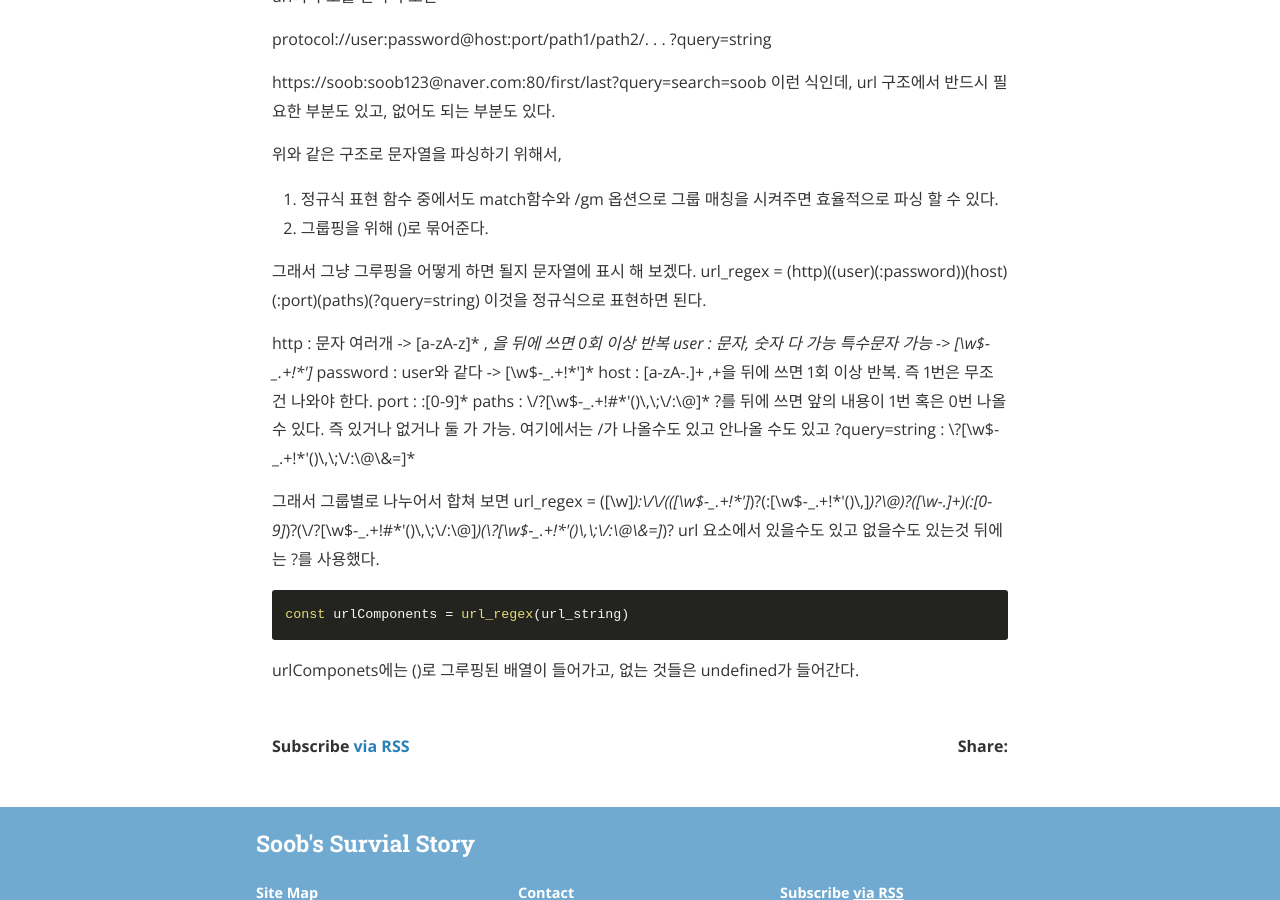
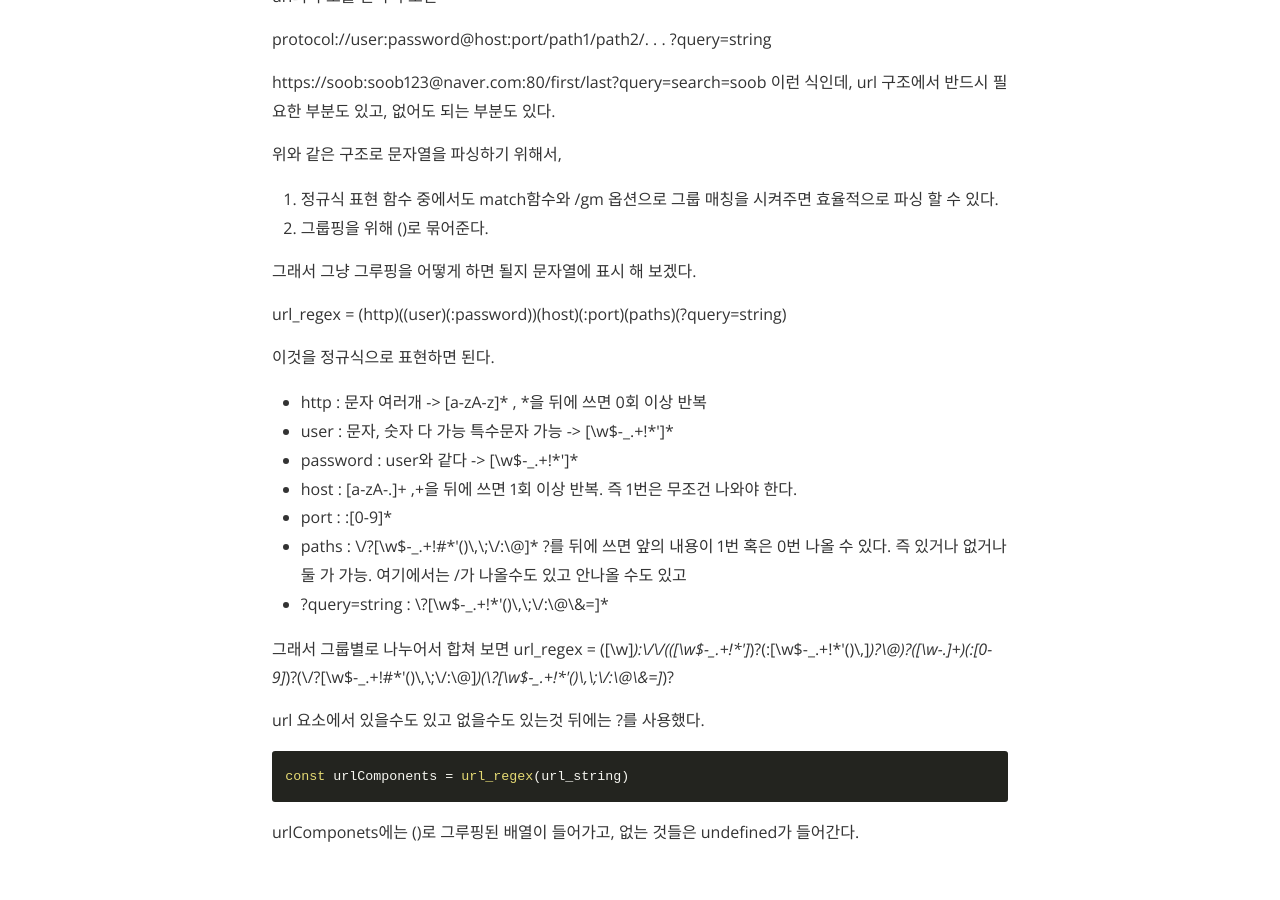
Before and after one commit to soob-forest/soob-forest.github.io, a Jekyll site: the page built from _posts/2019-08-11-javascript11.markdown, in a window 1280 px wide and 900 px high, scrolled down 773 px. Built offline with Jekyll 4.4.1, drawn with Linux system fonts in a browser that asks for light colours; nearby versions of some CDN libraries.

````diff
--- a/_posts/2019-08-11-javascript11.markdown
+++ b/_posts/2019-08-11-javascript11.markdown
@@ -37,22 +37,26 @@ https://soob:soob123@naver.com:80/first/last?query=search=soob
 2. 그룹핑을 위해 ()로 묶어준다.
 
 그래서 그냥 그루핑을 어떻게 하면 될지 문자열에 표시 해 보겠다.
+
 url_regex = (http)((user)(:password))(host)(:port)(paths)(?query=string)
+
 이것을 정규식으로 표현하면 된다.
 
 
-http : 문자 여러개 -> [a-zA-z]*  , *을 뒤에 쓰면 0회 이상 반복
-user : 문자, 숫자 다 가능 특수문자 가능 -> [\w\$\-\_\.\+\!\*\']*
-password : user와 같다 -> [\w\$\-\_\.\+\!\*\']*
-host : [a-zA\-\.]+  ,+을 뒤에 쓰면 1회 이상 반복. 즉 1번은 무조건 나와야 한다.
-port : :[0-9]*
-paths : \/?[\w\$\-\_\.\+\!\#\*\'\(\)\,\;\/\:\@]*  ?를 뒤에 쓰면 앞의 내용이 1번 혹은 0번 나올 수 있다. 즉 있거나 없거나 둘 가 가능. 여기에서는 /가 나올수도 있고 안나올 수도 있고
-?query=string : \?[\w\$\-\_\.\+\!\*\'\(\)\,\;\/\:\@\&\=]*
+ - http : 문자 여러개 -> [a-zA-z]*  , *을 뒤에 쓰면 0회 이상 반복
+- user : 문자, 숫자 다 가능 특수문자 가능 -> [\w\$\-\_\.\+\!\*\']*
+- password : user와 같다 -> [\w\$\-\_\.\+\!\*\']*
+- host : [a-zA\-\.]+  ,+을 뒤에 쓰면 1회 이상 반복. 즉 1번은 무조건 나와야 한다.
+- port : :[0-9]*
+- paths : \/?[\w\$\-\_\.\+\!\#\*\'\(\)\,\;\/\:\@]*  ?를 뒤에 쓰면 앞의 내용이 1번 혹은 0번 나올 수 있다. 즉 있거나 없거나 둘 가 가능. 여기에서는 /가 나올수도 있고 안나올 수도 있고
+- ?query=string : \?[\w\$\-\_\.\+\!\*\'\(\)\,\;\/\:\@\&\=]*
 
 그래서 그룹별로 나누어서 합쳐 보면
 url_regex = ([\w]*)\:\/\/(([\w\$\-\_\.\+\!\*\']*)?(\:[\w\$\-\_\.\+\!\*\'\(\)\,]*)?\@)?([\w\-\.]+)(\:[0-9]*)?(\/?[\w\$\-\_\.\+\!\#\*\'\(\)\,\;\/\:\@]*)(\?[\w\$\-\_\.\+\!\*\'\(\)\,\;\/\:\@\&\=]*)?
+
 url 요소에서 있을수도 있고 없을수도 있는것 뒤에는 ?를 사용했다.
 ```
 const urlComponents = url_regex(url_string)
 ```
+
 urlComponets에는 ()로 그루핑된 배열이 들어가고, 없는 것들은 undefined가 들어간다.
````
